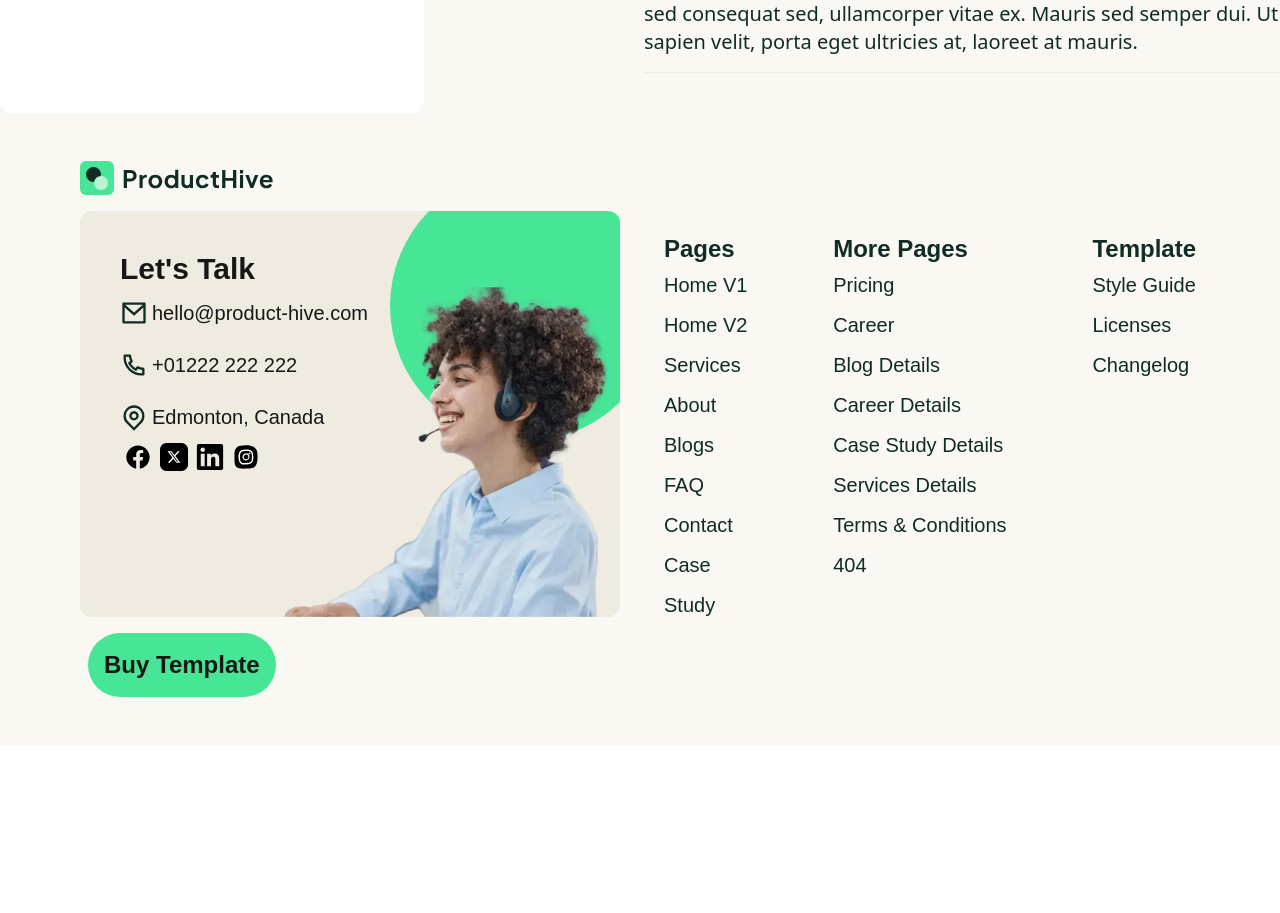
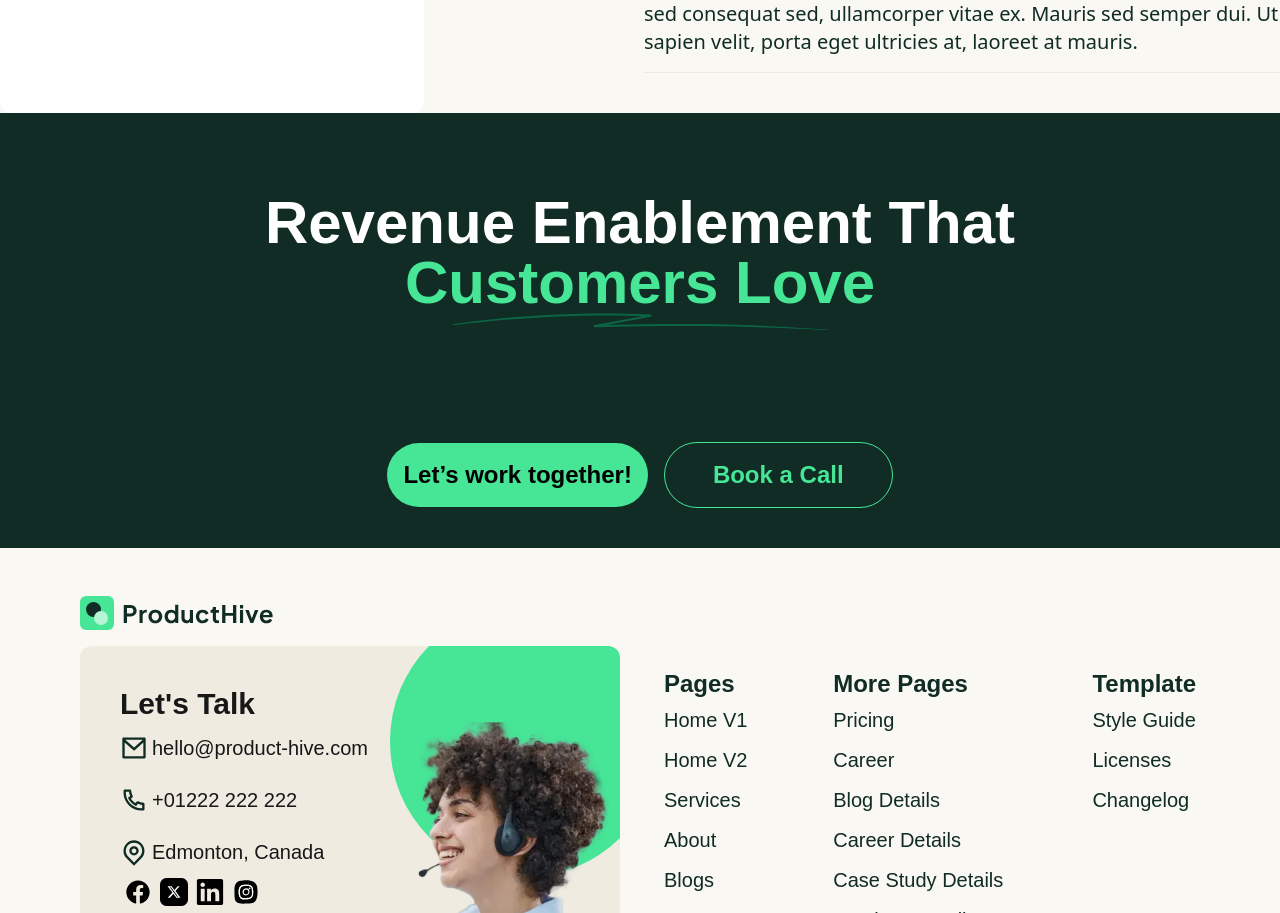
Before and after one commit to Yagya-Adh/product_hive, a Next.js app: page /term-conditions in a window 1280 px wide. Shown: the part 2591-3504 px from the top of the page. Before the commit the page ends 3336 px from the top, so only its background shows below. Built offline with nearby package versions, Linux system fonts and the light colour scheme.

Commit message:
terms and  condition  page footer top  section is create

```diff
--- a/app/components/banner/PageBanner.tsx
+++ b/app/components/banner/PageBanner.tsx
@@ -20,11 +20,22 @@ interface IPageBanner {
     | "career"
     | "career-details"
     | "career-details-footer"
-    | "terms-condition";
+    | "terms-condition"
+    | "terms-condition-footer";
 }
 
 const PageBanner = ({ variant }: IPageBanner) =>
-  variant === "terms-condition" ? (
+  variant === "terms-condition-footer" ? (
+    <div className="relative lg:text-center flex flex-col text-white justify-center items-center pt-10 px-10">
+      <CustomTextBanner
+        buttonGroup={true}
+        buttonGroupText="Let’s work together!"
+        buttonGroupTextTwo="Book a Call"
+        preText="Revenue enablement that"
+        highlightText="customers love"
+      />
+    </div>
+  ) : variant === "terms-condition" ? (
     <div className="relative lg:text-center flex flex-col text-white justify-center items-center pt-10 px-10">
       <CustomTextBanner
         buttonGroup={false}
--- a/app/term-conditions/page.tsx
+++ b/app/term-conditions/page.tsx
@@ -1,20 +1,27 @@
 "use client";
-
 import React from "react";
 import Footer from "../components/footer/Footer";
 import MainBanner from "../components/banner/MainBanner";
 import TermConditionBody from "../components/term-condition-body/TermConditionBody";
+import PageBanner from "../components/banner/PageBanner";
 
 const TermsCondition = () => {
   return (
     <>
       <MainBanner variant="terms-condition" />
-      {/* <CarrerDetailPage /> */}
-      {/* <DoNotFind /> */}
       <TermConditionBody />
+      <TermsFooter />
       <Footer />
     </>
   );
 };
 
 export default TermsCondition;
+
+const TermsFooter = () => {
+  return (
+    <div className="bg-productHives-mainBackground">
+      <PageBanner variant="terms-condition-footer" />
+    </div>
+  );
+};
```
